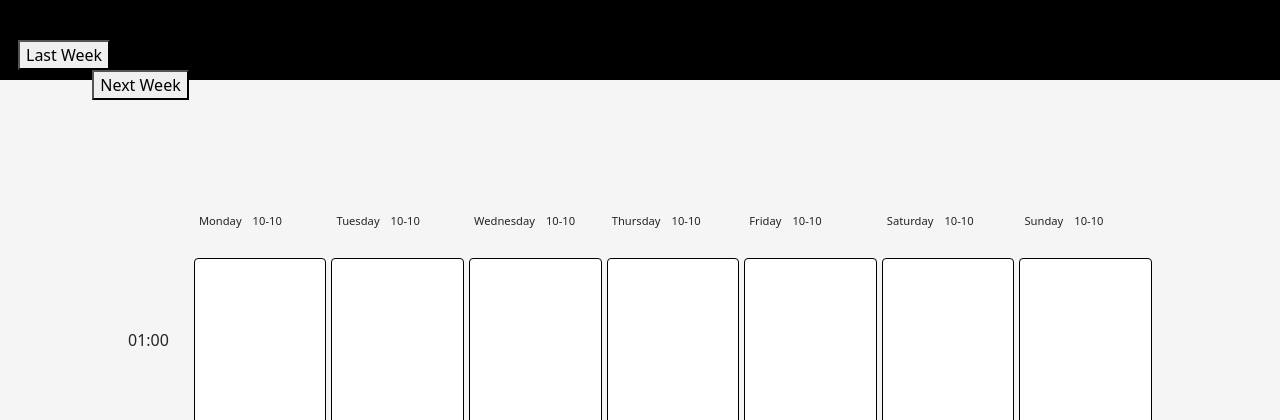
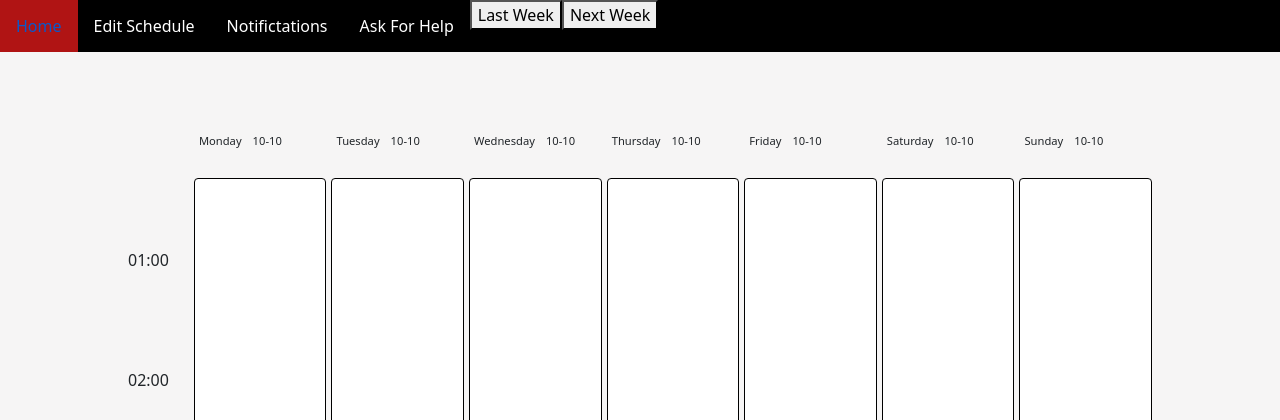
Before and after one commit to KirilVoigtlaender/Scheduler, a Django app: template scheduler/playground/templates/website.html in a window 1280 px wide. Shown: the top 420 px of the page. Run offline with Django 4.2, Linux system fonts and the light colour scheme; the template is opened without the code that fills it: most values are stand-ins (such as "Sample title", 1, 10 or a date in 2020); some libraries are stand-ins or nearby versions.

Commit message:
Navigation bar fix
Nav bar attempt 1

```diff
--- a/scheduler/playground/templates/website.html
+++ b/scheduler/playground/templates/website.html
@@ -730,20 +730,14 @@
   padding: 0;
 }
 
-/* .WeeklyButton ul li {
-  color: rgb(10, 10, 10);
-  font-size: 30px;
-
-} */
-
-.WeeklyButton .prev{
-  float: left;
+.prev{
+  /* float: left; */
   /* padding: 5px; */
 
 }
 
-.WeeklyButton .next{
-  float: right;
+.next{
+  /* float: right; */
   /* padding: 5px; */
 }
 
@@ -796,37 +790,102 @@
 }
 
 /* Style the header */
-.header {
+/* .header {
   padding: 10px 16px;
   background: #000000;
   color: #f1f1f1;
-}
+} */
 
 /* Page content */
-.content {
+/* .content {
   padding: 16px;
-}
+} */
 
 /* The sticky class is added to the header with JS when it reaches its scroll position */
-.sticky {
+/* .sticky {
   position: fixed;
   top: 0;
   width: 100%
+} */
+
+/* Add some top padding to the page content to prevent sudden quick movement (as the header gets a new position at the top of the page (position:fixed and top:0) */
+/* .sticky + .content {
+  padding-top: 102px;
+} */
+
+
+/*Header 2.0 css*/
+body {margin:0;}
+
+ul {
+  list-style-type: none;
+  margin: 0;
+  padding: 0;
+  overflow: hidden;
+  background-color: #000000;
+  position: fixed;
+  top: 0;
+  width: 100%;
 }
 
-/* Add some top padding to the page content to prevent sudden quick movement (as the header gets a new position at the top of the page (position:fixed and top:0) */
-.sticky + .content {
-  padding-top: 102px;
+li {
+  float: left;
 }
 
+li a {
+  display: block;
+  color: white;
+  text-align: center;
+  padding: 14px 16px;
+  text-decoration: none;
+}
+
+li a:hover:not(.active) {
+  background-color: #111;
+}
+
+.active {
+  background-color: #B01414;
+}
 
 </style>
 
 <head>
 <body>
 
+<ul>
+  <li><a class="active" href="#home">Home</a></li>
+  <li><a href="http://127.0.0.1:8000/" target="_blank">Edit Schedule</a></li>
+  <li><a href="#notifications">Notifictations</a></li>  <!--Can be removed if not implemented-->
+  <li><a href="#Ask for help">Ask For Help</a></li>   <!--Can be removed if not implemented-->
+        <form action="" method="post">
+          {% csrf_token %}
+          <input type="hidden" name="weekrequest" value="last-week">
+          <li class="prev">
+          <button type="submit">Last Week</button>
+          <!-- <li><a href="previous week"> < </a></li> -->
+        </form>
+      </li>
+        <form action="" method="post">
+          {% csrf_token %}
+          <input type="hidden" name="weekrequest" value="next-week">
+          <!-- <li><a href="next week"> > </a></li> -->
+          <li class="next"></li>
+          <button type="submit">Next Week</button>
+        </form>
+      </li>
+  </div>
+
+
+  <!-- <div class="WeeklyButton">
+    <li><a href="#previous week"> < </a></li>
+    <li><a href="#next week"> > </a></li>
+  </div> -->
+</ul>
+
+
 <!--header-->
-<div class="header sticky-top" id="myHeader">
+<!-- <div class="header sticky-top" id="myHeader">
   <div class="WeeklyButton">
     <ul>
       <li class="prev">
@@ -847,7 +906,7 @@
 
   <div class="AddTask">
   </div>
-</div>
+</div> -->
 
 <!--Calendar-->
 <div class="calendar">
```
Also changed, not shown: scheduler/db.sqlite3.
